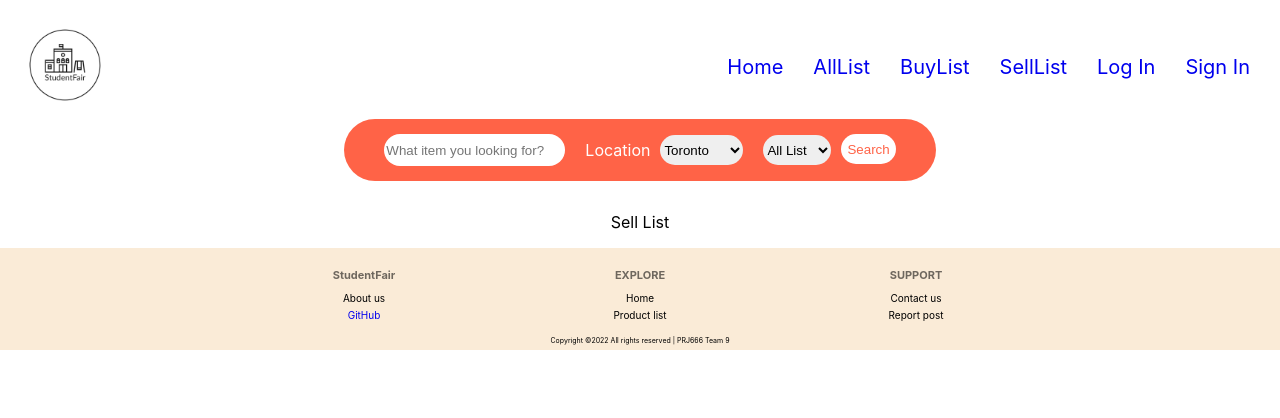
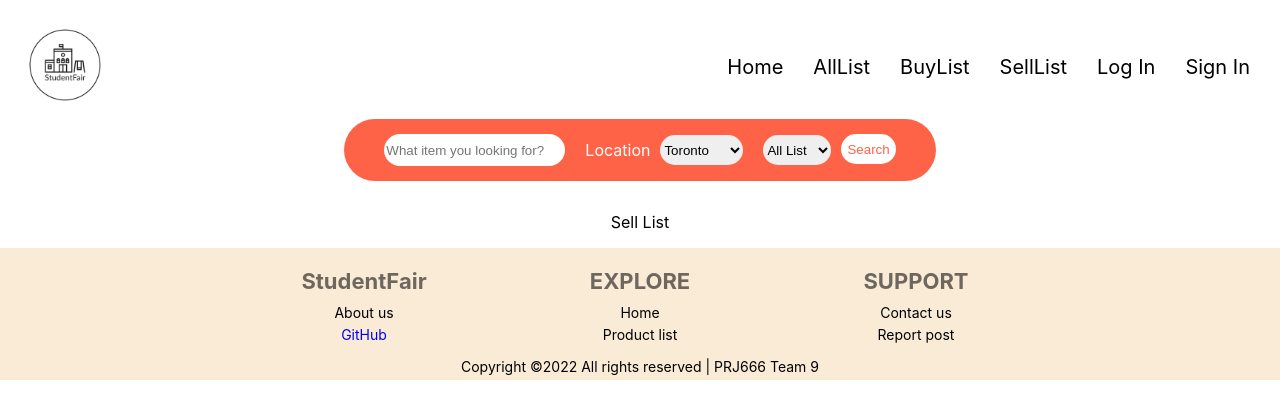
Before and after one commit to MizuhoOkimoto/StudentFair, a React (Create React App) app: page /sellList in a window 1280 px wide. Shown: the top 418 px of the page. Built offline with nearby package versions, Linux system fonts and the light colour scheme.

Commit message:
updated footer font size

```diff
--- a/src/components/css/Footer.css
+++ b/src/components/css/Footer.css
@@ -4,12 +4,14 @@
   padding-top: 10px;
 }
 
-  .footer-info  {
+.footer-info {
   display: flex;
   justify-content: center;
 }
 
-  .footer-info-left, .footer-info-center, .footer-info-right {
+.footer-info-left,
+.footer-info-center,
+.footer-info-right {
   font-size: x-small;
   display: flex;
   flex-direction: column;
@@ -20,20 +22,24 @@
 
 .footer-info__title {
   margin-bottom: 5px;
-    font-size: 11px;
-    color: rgba(0, 0, 0, 0.560);
+  font-size: 22px;
+  color: rgba(0, 0, 0, 0.56);
 }
 
 .footer-info__contents {
   font-weight: normal;
-    margin-top: 5px
+  margin-top: 5px;
+  font-size: 14px;
+  cursor: pointer;
 }
 
-  .footer-info__contents:hover, a:hover {
+.footer-info__contents:hover,
+a:hover {
   color: darksalmon;
 }
 
-  a:link, a:visited{
+a:link,
+a:visited {
   text-decoration: none;
 }
 a:visited {
@@ -44,6 +50,6 @@
 }
 
 .copy-right {
-    font-size: 7px;
+  font-size: 14px;
   margin: 5px 0px;
 }
--- a/src/components/css/Header.css
+++ b/src/components/css/Header.css
@@ -23,18 +23,16 @@ header {
   color: black;
 }
 
-.nav-link {
-  text-decoration: none;
-}
-
 .navbar-logo {
   width: 100px;
   height: auto;
 }
 
+.nav-link,
 .nav-link:visited,
 .nav-link:active {
   color: black;
+  text-decoration: none;
 }
 
 .nav-link:hover {
```
Lines whose indentation alone changed are shown as unchanged.
